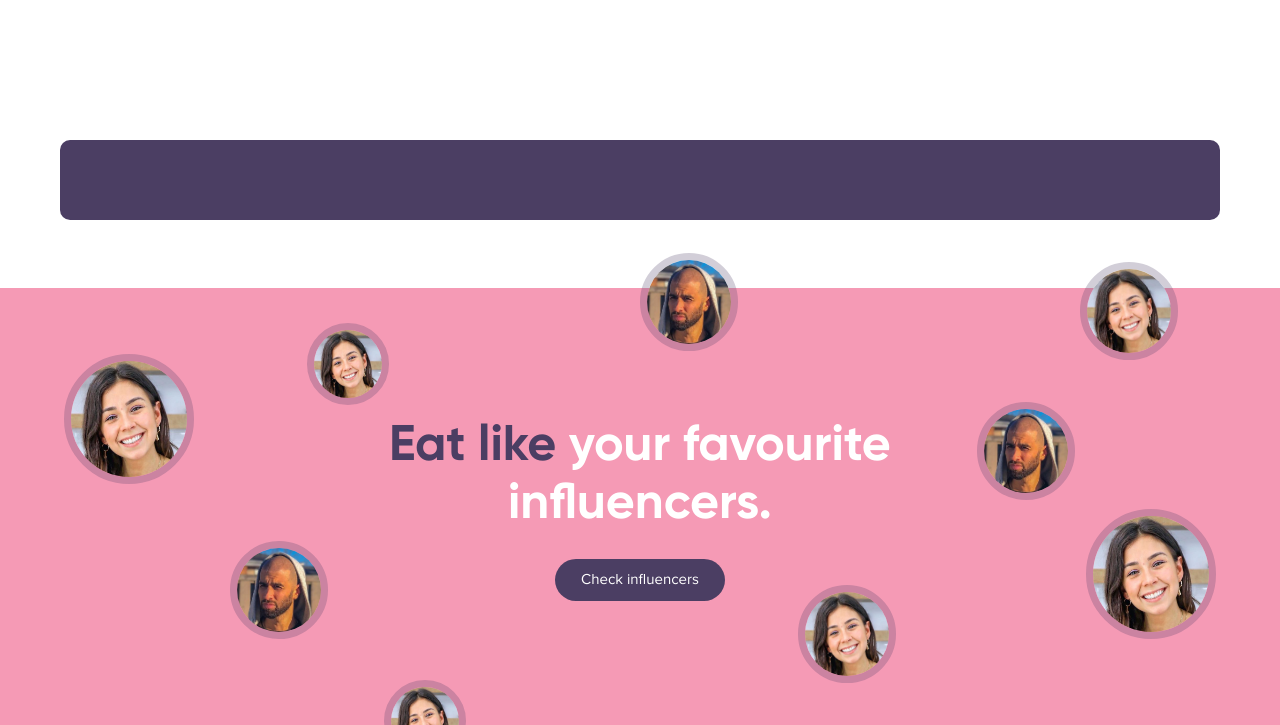
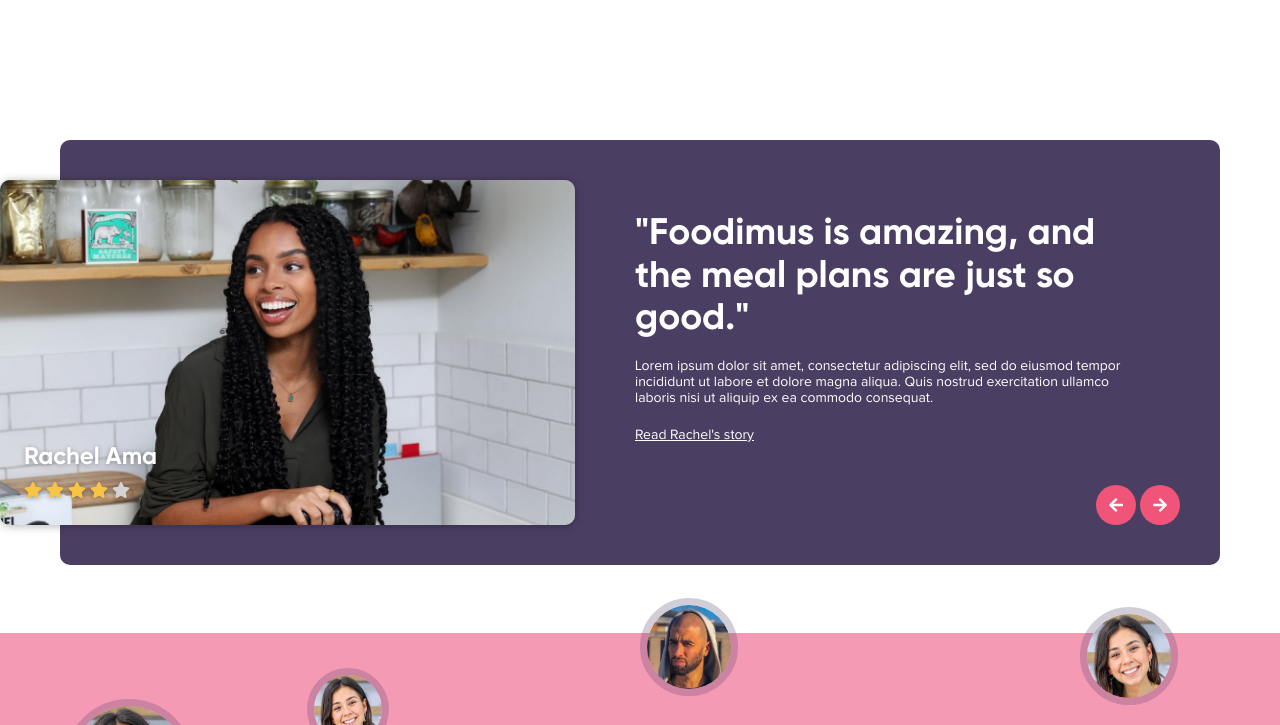
Before and after one commit to foodimus/foodimus-frontend, a plain HTML site: page index.html in a window 1280 px wide. Shown: the part 2554-3279 px from the top of the page. Drawn offline with Linux system fonts and the light colour scheme.

Commit message:
Homepage review slider

```diff
--- a/assets/css/main.css
+++ b/assets/css/main.css
@@ -79,6 +79,14 @@
    font-weight: bold;
 }
 
+.u-text--underlined {
+   text-decoration: underline;
+}
+
+.u-text--shadow {
+   text-shadow: 0 1px 5px rgba(0,0,0,0.3);
+}
+
 .u-text--white {
    color: #fff;
 }
@@ -95,11 +103,10 @@
    color: #f59ab5;
 }
 
-/* LINK UTILS */
-
 .u-link:hover {
    text-decoration: underline;
 }
+
 
 /* BACKGROUND UTILS */
 
@@ -187,10 +194,22 @@
       margin: 0;
    }
 
+   .u-space-below--md {
+      margin-bottom: 1.25em;
+   }
+
 }
 
 /* Large devices */
 @media (min-width: 992px) {
+
+   .u-space-below--md {
+      margin-bottom: 0;
+   }
+
+   .u-large-space-around--lg {
+      margin: 1.875em;
+   }
 
    .u-space-below--lg {
       margin-bottom: 1.25em;
@@ -204,13 +223,14 @@
       margin-bottom: 1.875em;
    }
 
-   .u-container-overlap {
-      margin-right: 6.25em;
+   .u-inner-overlap--left {
+      margin-left: -6.25em;
    }
 
-   .u-inner-overlap {
+   .u-inner-overlap--right {
       margin-right: -6.25em;
    }
+
 
 }
 
@@ -370,6 +390,19 @@
 
 .o-nav-arrow--prev {
    margin-right: 0.25em;
+}
+
+.o-nav-arrow::after {
+   font-family: "Font Awesome 5 Free";
+   font-weight: bold;
+}
+
+.o-nav-arrow--prev::after {
+   content: "\f060";
+}
+
+.o-nav-arrow--next::after {
+   content: "\f061";
 }
 
 /* HAMBURGER */
@@ -1158,6 +1191,75 @@
 
 }
 
+/* REVIEW SLIDER */
+
+.c-review-slider {
+   position: relative;
+}
+
+.c-review-slider__image {
+   position: relative;
+   -moz-border-radius: 10px;
+   -webkit-border-radius: 10px;
+   border-radius: 10px;
+   -moz-box-shadow: 0 1px 10px rgba(0,0,0,0.3);
+   -webkit-box-shadow: 0 1px 10px rgba(0,0,0,0.3);
+   box-shadow: 0 1px 10px rgba(0,0,0,0.3);
+   background-color: grey;
+   overflow: hidden;
+}
+
+.c-review-slider__image-image {
+   width: 100%;
+   height: 100%;
+   position: absolute;
+   object-fit: cover;
+}
+
+.c-review-slider__image::after {
+   content: "";
+   display: block;
+   padding-bottom: 60%;
+}
+
+.c-review-slider__user-rate {
+   position: absolute;
+   bottom: 1.5em;
+   left: 1.5em;
+}
+
+.c-review-slider__arrows {
+   display: flex;
+   position: absolute;
+   right: 0;
+   bottom: 0;
+}
+
+/* STARS */
+
+.c-stars {
+   display: flex;
+}
+
+.c-stars__item {
+   margin-right: 0.25em;
+   color: lightgrey;
+}
+
+.c-stars__item--filled {
+   color: #f8c444;
+}
+
+.c-stars__item::after {
+   content: "\f005";
+   font-family: "Font Awesome 5 Free";
+   font-weight: bold;
+}
+
+.c-stars__item--shadow::after {
+   text-shadow: 0 1px 5px rgba(0,0,0,0.3);
+}
+
 
 /* FOOTER */
 
--- a/index.html
+++ b/index.html
@@ -123,7 +123,7 @@
 
       <div class="container">
 
-         <div class="c-jumbotron c-jumbotron-extended--green u-background--green u-container-overlap">
+         <div class="c-jumbotron c-jumbotron-extended--green u-background--green">
 
             <div class="c-jumbotron__inner">
 
@@ -136,7 +136,7 @@
 
                <div class="c-carousel c-carousel--mealplans glide">
 
-                  <div class="glide__track u-large-space-below u-inner-overlap" data-glide-el="track">
+                  <div class="glide__track u-large-space-below u-inner-overlap--right" data-glide-el="track">
 
                      <div class="c-carousel__items glide__slides">
 
@@ -171,8 +171,8 @@
                   <div class="d-flex justify-content-between align-items-center">
                      <a href="#" class="u-text--white u-link">Checkout all meal plans</a>
                      <div class="d-flex" data-glide-el="controls">
-                        <button class="o-nav-arrow o-nav-arrow--prev" data-glide-dir="<"><i class="fas fa-arrow-left"></i></button>
-                        <button class="o-nav-arrow o-nav-arrow--next" data-glide-dir=">"><i class="fas fa-arrow-right"></i></button>
+                        <button class="o-nav-arrow o-nav-arrow--prev" data-glide-dir="<"></button>
+                        <button class="o-nav-arrow o-nav-arrow--next" data-glide-dir=">"></button>
                      </div>
                   </div>
 
@@ -213,6 +213,52 @@
          <div class="container">
 
             <div class="c-jumbotron u-background--purple u-space-below">
+
+               <div class="c-review-slider u-inner-overlap--left">
+
+                  <div class="c-review-slider__item js-review-slider">
+
+                     <div class="row">
+
+                        <div class="col-lg-6">
+
+                           <div class="c-review-slider__image u-space-below--sm u-space-below--md js-review-slide">
+                              <img src="/assets/images/demo/rachel-ama.jpg" class="c-review-slider__image-image o-image" />
+                              <div class="c-review-slider__user-rate">
+                                 <h5 class="t3 u-text--white u-text--shadow">Rachel Ama</h5>
+                                 <div class="c-review-slider__stars c-stars">
+                                    <div class="c-stars__item c-stars__item--shadow c-stars__item--filled"></div>
+                                    <div class="c-stars__item c-stars__item--shadow c-stars__item--filled"></div>
+                                    <div class="c-stars__item c-stars__item--shadow c-stars__item--filled"></div>
+                                    <div class="c-stars__item c-stars__item--shadow c-stars__item--filled"></div>
+                                    <div class="c-stars__item c-stars__item--shadow"></div>
+                                 </div>
+                              </div>
+                           </div>
+
+                        </div>
+
+                        <div class="col-lg-6">
+
+                           <div class="c-review-slider__text u-large-space-around--lg">
+                              <h4 class="t2 u-text--white u-space-below">"Foodimus is amazing, and the meal plans are just so good."</h4>
+                              <p class="s2 u-text--white u-space-below">Lorem ipsum dolor sit amet, consectetur adipiscing elit, sed do eiusmod tempor incididunt ut labore et dolore magna aliqua. Quis nostrud exercitation ullamco laboris nisi ut aliquip ex ea commodo consequat. </p>
+                              <a href="#" class="s2 u-text--white u-link u-text--underlined">Read Rachel's story</a>
+                           </div>
+
+                        </div>
+
+                     </div>
+
+                  </div>
+
+                  <div class="c-review-slider__arrows">
+                     <button class="o-nav-arrow o-nav-arrow--prev js-review-slide-prev"></button>
+                     <button class="o-nav-arrow o-nav-arrow--next js-review-slide-next"></button>
+                  </div>
+
+               </div>
+
             </div>
 
          </div>
```
Also changed, not shown: assets/images/demo/rachel-ama.jpg (added), 1 other file.
